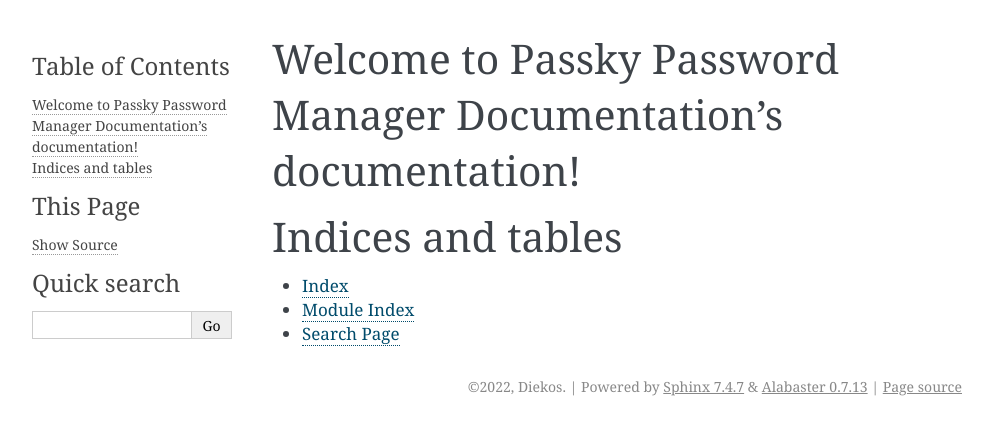
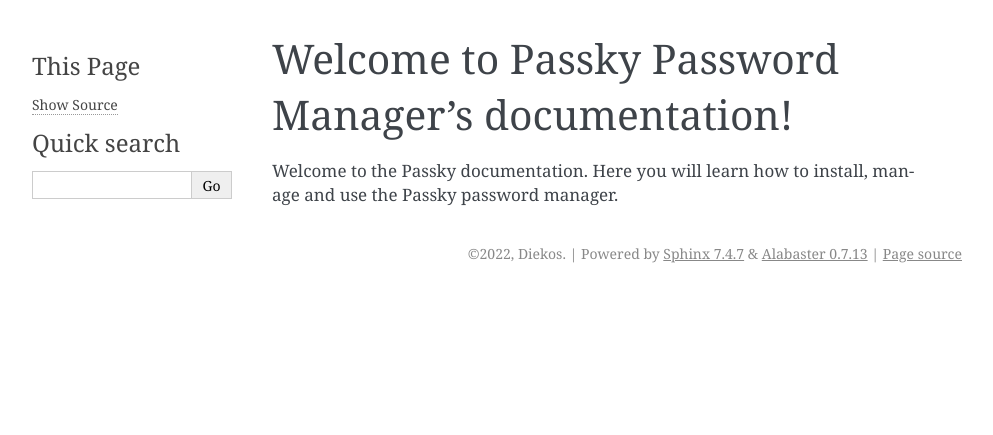
Before and after one commit to Diekos/passky-documentation, a Sphinx documentation site: the page built from docs/index.rst, in a window 1280 px wide. Shown: the top 435 px of the page, without its empty margins (148-1141 px from the left). Built offline with Sphinx 7.4.7, drawn with Linux system fonts in a browser that asks for light colours.

Commit message:
Started the documentation

```diff
--- a/docs/index.rst
+++ b/docs/index.rst
@@ -1,20 +1,20 @@
-.. Passky Password Manager Documentation documentation master file, created by
-   sphinx-quickstart on Tue Oct 25 14:19:51 2022.
-   You can adapt this file completely to your liking, but it should at least
-   contain the root `toctree` directive.
+.. _index:
 
-Welcome to Passky Password Manager Documentation's documentation!
+=================================================================
+Welcome to Passky Password Manager's documentation!
 =================================================================
 
 .. toctree::
+   :hidden:
+   :maxdepth: 1
+
+   about
+
+.. toctree::
    :maxdepth: 2
-   :caption: Contents:
+   :hidden:
+   :caption: Installation:
 
+   installation/server
 
-
-Indices and tables
-==================
-
-* :ref:`genindex`
-* :ref:`modindex`
-* :ref:`search`
+Welcome to the Passky documentation. Here you will learn how to install, manage and use the Passky password manager.
--- /dev/null
+++ b/docs/installation/server.rst
@@ -0,0 +1,5 @@
+.. _installation:
+
+============
+Installation
+============
```
Also changed, not shown: docs/about.rst (added, +9 -0 lines).
